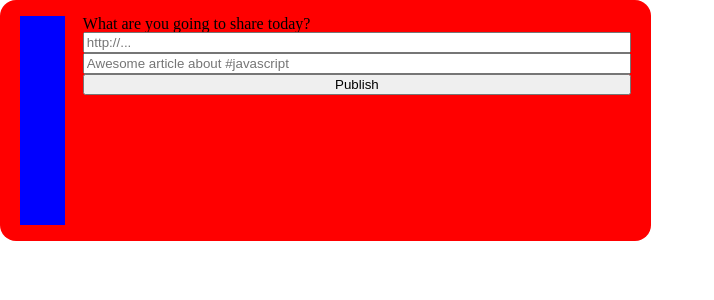
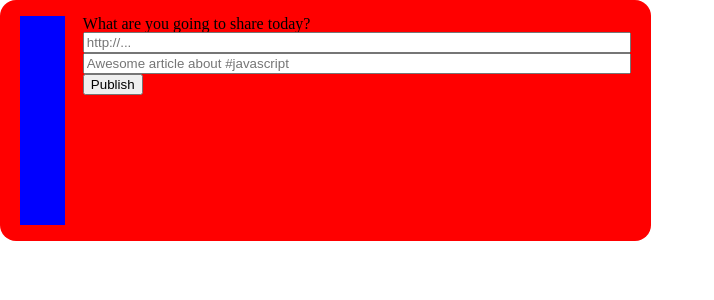
Before and after one commit to rafaelongo45/linkr-front, a React (Create React App) app: page /test in a window 1280 px wide. Shown: the top 300 px of the page, without its empty margins (0-714 px from the left). Built offline with nearby package versions, Linux system fonts and the light colour scheme.

Commit message:
feat: sends url to server

```diff
--- a/src/PostsUrl/PostUrl.js
+++ b/src/PostsUrl/PostUrl.js
@@ -1,12 +1,37 @@
 import { useContext, useState } from "react";
+import axios from "axios";
 import styled from "styled-components";
 
 import UserContext from "../Contexts/UserContext";
 
 function PostUrl(){
+    const URL = "http://localhost:4000/posts";
     const {userInfo} = useContext(UserContext);
-    const [url, setUrl] = useState("");
-    const [descripiton, setDescription] = useState("");
+    const [disable, setDisable] = useState(false);
+
+    const [data, setData] = useState({
+        link: "", description: ""
+    });
+
+    function sendUrl(e){
+        e.preventDefault();
+        const token = localStorage.getItem("token");
+        const config = {
+            headers: {
+                "Authorization": `Bearer ${token}`
+            }
+        }
+
+        const promise = axios.post(URL, data, config);
+        promise.then(() => setDisable(false)); promise.catch(warnError);
+        setDisable(true);
+    }
+
+    function warnError(error) {
+        alert("Houve um erro ao publicar seu link");
+        setDisable(false);
+    }
+
 
     return (
     <Post>
@@ -15,11 +40,26 @@ function PostUrl(){
         </div>
         <div>
             <p>What are you going to share today?</p>
-            <Form>
-                <Url type ='text' placeholder="http://..." onChange={(e) => {setUrl(e.target.value)}}/>
-                <Description type ='text' placeholder="Awesome article about #javascript" onChange={(e) => {setDescription(e.target.value)}}/>
+            <Form onSubmit={sendUrl}>
+                <Url
+                    value={data.url}
+                    type ='text'
+                    placeholder="http://..."
+                    onChange={(e) => { setData({ ...data, link: e.target.value }) }}
+                    disabled={disable}
+                    required
+                />
+                <Description
+                    value={data.description}
+                    type ='text'
+                    placeholder="Awesome article about #javascript"
+                    onChange={(e) => { setData({ ...data, description: e.target.value }) }}
+                    disabled={disable}
+                />
+                <Button disabled={disable} type="submit">
+                    {disable? "Publishing..." : "Publish"}
+                </Button>
             </Form>
-            <Button>Publish</Button>
         </div>
     </Post>
     )
```
